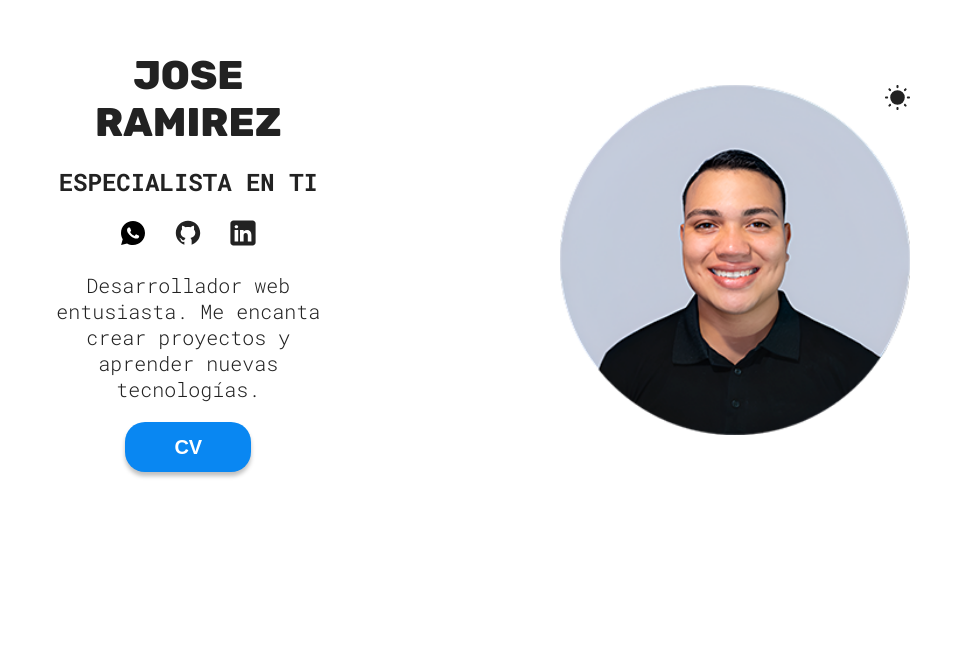
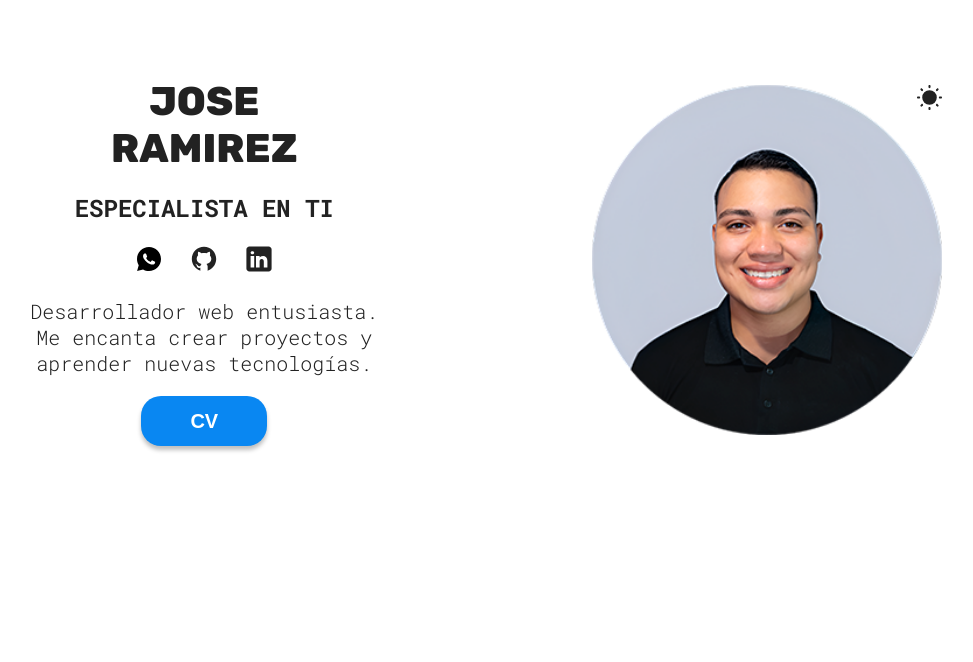
Before and after one commit to JoseTruko/jose-miguel, a React (Vite) app: page / in a window 1280 px wide. Shown: the part 138-800 px from the top of the page, without its empty margins (163-1136 px from the left). Built offline with nearby package versions, Linux system fonts and the light colour scheme.

Commit message:
Cambio de descripcion

```diff
--- a/package.json
+++ b/package.json
@@ -22,6 +22,7 @@
     "eslint-plugin-react": "^7.37.0",
     "eslint-plugin-react-hooks": "^5.1.0-rc.0",
     "eslint-plugin-react-refresh": "^0.4.12",
+    "gh-pages": "^6.3.0",
     "globals": "^15.9.0",
     "vite": "^5.4.8"
   }
--- a/src/Componets/Hero/HeroStyles.module.css
+++ b/src/Componets/Hero/HeroStyles.module.css
@@ -68,7 +68,7 @@
 }
 
 .description {
-  max-width: 24ch;
+  max-width: 24pc;
 }
 
 .info {
```
Also changed, not shown: src/Componets/Hero/Hero.jsx (+3 -5 lines), 1 other file (tests, documents, lock files or other folders).
